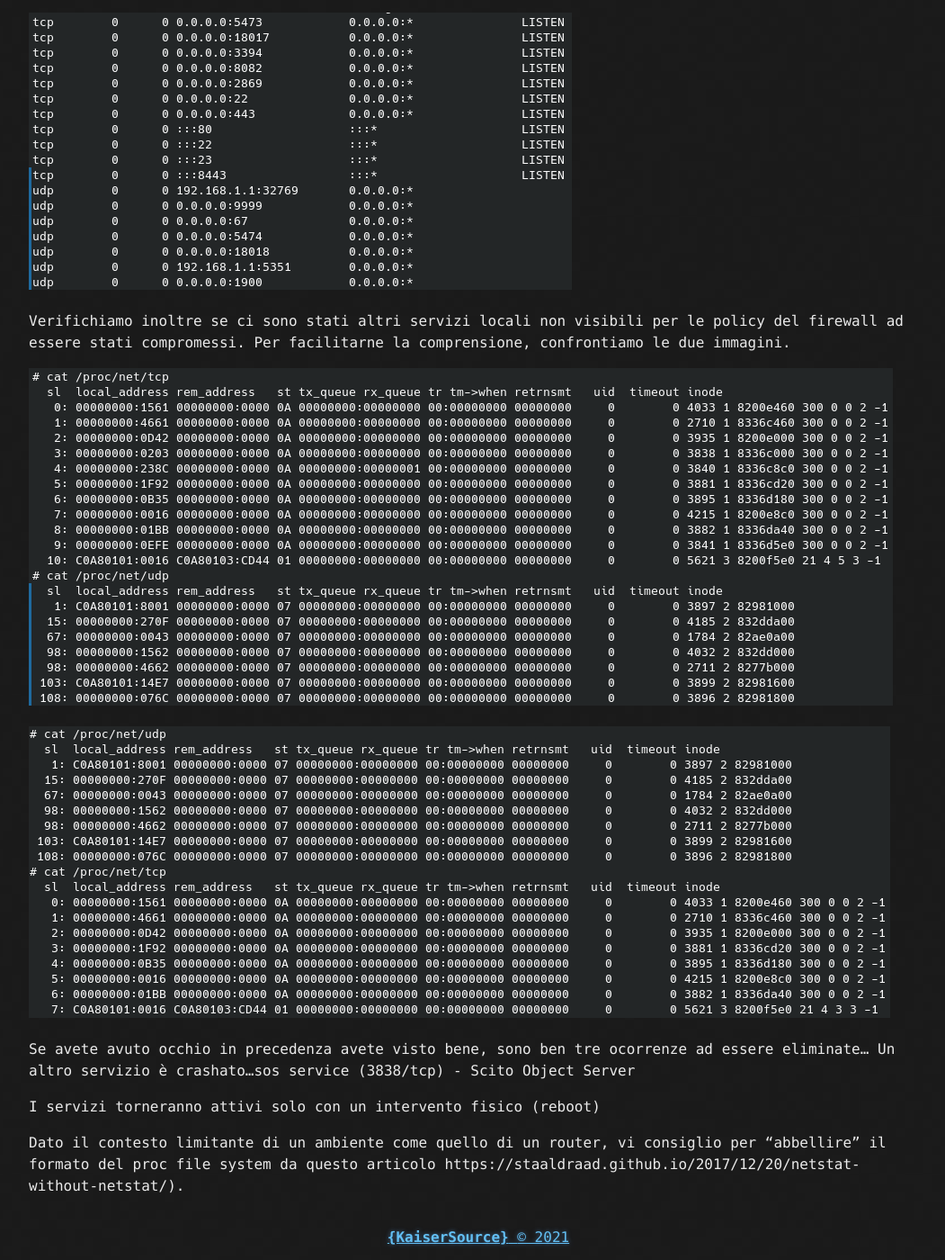
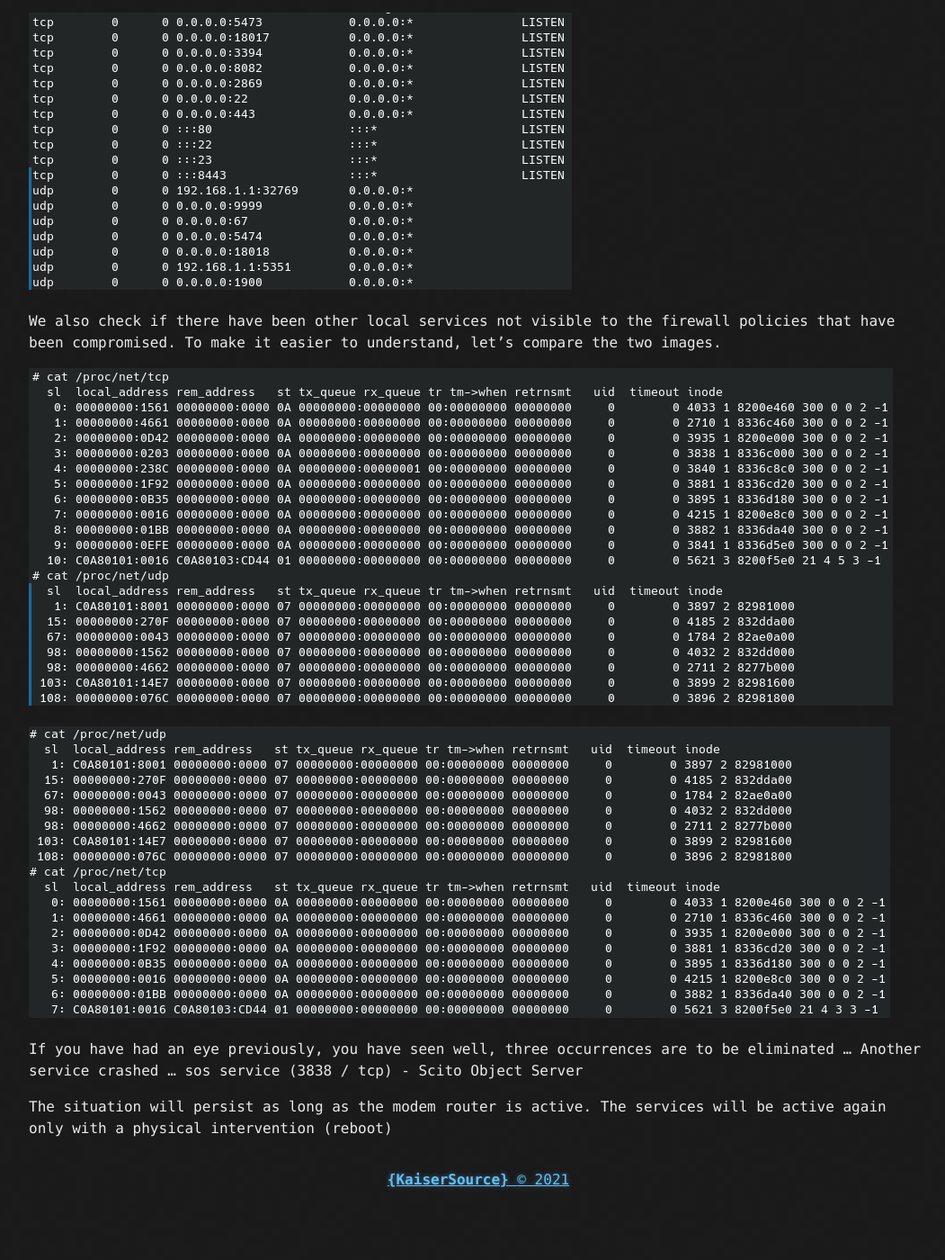
Before and after one commit to kaisersource/kaisersource.github.io, a Jekyll site: the page built from _posts/2021-01-17-dsl-n14u-syn.md, in a window 1280 px wide and 1400 px high, scrolled down 1888 px. Shown: the whole window at 90% size, without its empty margins (108-1159 px from the left). Built offline with Jekyll 4.4.1, drawn with Linux system fonts in a browser that asks for light colours; after the commit the page ends 3224 px from its top, so only the background shows below that; some of the changed text lies outside the part shown.

Commit message:
Update 2021-01-17-dsl-n14u-syn.md

```diff
--- a/_posts/2021-01-17-dsl-n14u-syn.md
+++ b/_posts/2021-01-17-dsl-n14u-syn.md
@@ -38,34 +38,32 @@ Come mostrato in figura, possiamo notare dei servizi attivi e la loro porta in f
 Quelli che ci interessano sono sostanzialmente 515 (jetdirect) nonché 0203,
 e 515 (LPD) che corrisponde a 238C in esadecimale.
 
-Lanciamo nmap inserendo uno script relativamente intrusivo. Come riportato dal sito di nmap (https://nmap.org/book/nse-usage.html), the more intrusive a script is, the more it engages the services until they crash (as in this case).
+We run nmap by inserting a relatively intrusive script. As reported by the nmap website (https://nmap.org/book/nse-usage.html), the more intrusive a script is, the more it engages the services until they crash (as in this case).
 
 `nmap -sV --script pjl-ready-message -p 9100 192.168.1.1`
 
-
-Una volta eseguito, noteremo immediatamente delle differenze nel proc file system.
+Once this is done, we will immediately notice differences in the proc file system.
 
 ![](/assets/asus_2/raw_socket_after.png)
 
-
-Come controprova, mostriamo lo stato dei servizi prima e dopo l'esecuzione di nmap via `netstat -tulen`
-(busybox non supporta -p, motivo per cui lavoriamo sul proc file system all'interno del router).
+As a counter check, we show the status of services before and after running nmap via `netstat -tulen`
+(busybox doesn't support -p, which is why we work on the proc file system inside the router).
 
 ![](/assets/asus_2/netstat_before.png)
 
 ![](/assets/asus_2/netstat_after.png)
 
-Verifichiamo inoltre se ci sono stati altri servizi locali non visibili per le policy del firewall ad essere stati compromessi. Per facilitarne la comprensione, confrontiamo le due immagini.
+We also check if there have been other local services not visible to the firewall policies that have been compromised. To make it easier to understand, let's compare the two images.
 
 ![](/assets/asus_2/tcp_udp_all_before.png)
 
 ![](/assets/asus_2/tcp_udp_all_after.png)
 
-Se avete avuto occhio in precedenza  avete visto bene, sono ben tre ocorrenze ad essere eliminate...
-Un altro servizio è crashato...sos service (3838/tcp) - Scito Object Server
+If you have had an eye previously, you have seen well, three occurrences are to be eliminated ...
+Another service crashed ... sos service (3838 / tcp) - Scito Object Server
 
-I servizi torneranno attivi solo con un intervento fisico (reboot)
+The situation will persist as long as the modem router is active. The services will be active again only with a physical intervention (reboot)
 
 
-
-Dato il contesto limitante di un ambiente come quello di un router, vi consiglio per "abbellire" il formato del proc file system da questo articolo https://staaldraad.github.io/2017/12/20/netstat-without-netstat/).
+<!--
+#Dato il contesto limitante di un ambiente come quello di un router, vi consiglio per "abbellire" il formato del proc file system da questo articolo https://staaldraad.github.io/2017/12/20/netstat-without-netstat/). -->
```
